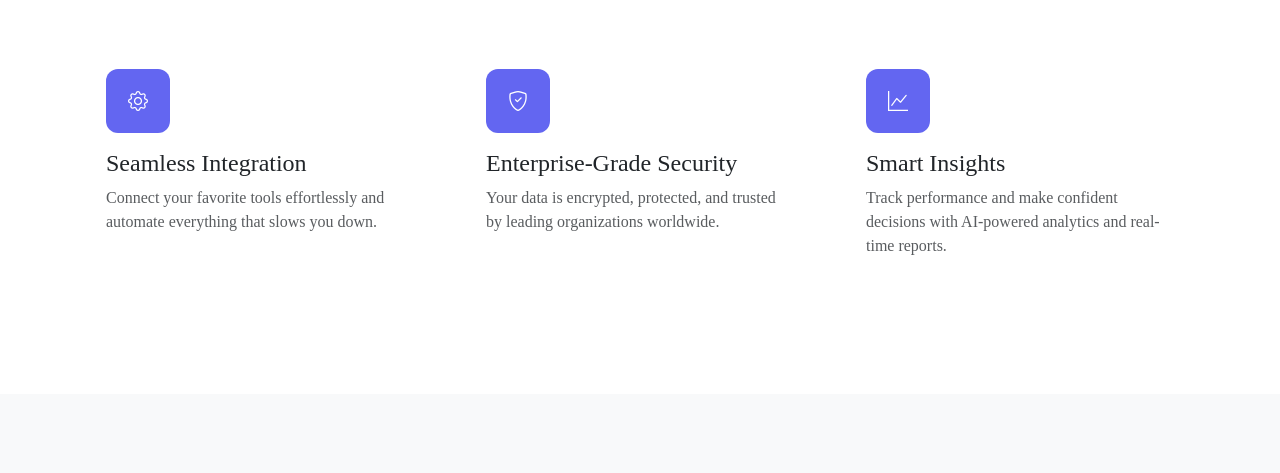
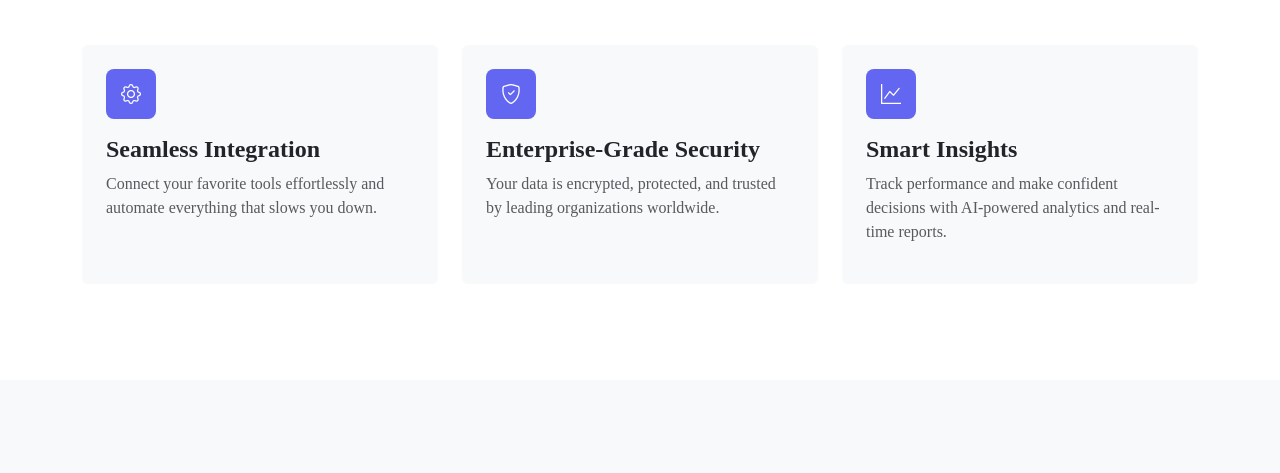
Before and after one commit to Sherin-Farjana/Startup-Landing-Page, a plain HTML site: page index.html in a window 1280 px wide. Shown: the part 769-1242 px from the top of the page. Drawn offline with nearby package versions, Linux system fonts and the light colour scheme; a web font is replaced by a local one.

Commit message:
Feature Section - Font size and style has been modified.

```diff
--- a/index.html
+++ b/index.html
@@ -62,11 +62,11 @@
         min-height: 75vh;
       }
       .feature-icon {
-        width: 64px;
-        height: 64px;
+        width: 50px;
+        height: 50px;
         background: #6366f1;
         color: white;
-        border-radius: 12px;
+        border-radius: 8px;
         align-items: center;
         display: flex;
         justify-content: center;
@@ -75,7 +75,7 @@
       }
       .card {
         border: none;
-        transition: transform 0.3s ease;
+        transition: transform 0.5s ease;
       }
       .card:hover {
         transform: translateY(-5px);
@@ -194,36 +194,41 @@
     </section>
     <!-- ======================= Hero Section Ends ======================= -->
 
-    <!-- Features -->
+    <!-- =========================== Features section Starts =========================== -->
     <section id="features" class="py-5">
       <div class="container py-5">
+        <!-- Section Header -->
         <div class="text-center mb-5">
           <h2 class="fw-bold">Why StartUp Stands Out</h2>
           <p class="text-muted">
             Simple, scalable, and built to help you succeed faster than ever.
           </p>
         </div>
+
+        <!-- Features Grid -->
         <div class="row g-4">
-          <!-- feature 1 -->
+
+          <!-- ===== Feature 1: Seamless Integration ===== -->
           <div class="col-md-4">
-            <div class="card h-100 p-4">
+            <div class="card h-100 p-4 bg-light">
               <div class="feature-icon">
                 <i class="bi bi-gear"></i>
               </div>
-              <h4>Seamless Integration</h4>
+              <h4 class="fw-bold">Seamless Integration</h4>
               <p class="text-muted">
                 Connect your favorite tools effortlessly and automate everything
                 that slows you down.
               </p>
             </div>
           </div>
-          <!-- feature 2 -->
+
+          <!-- ===== Feature 2: Enterprise-Grade Security ===== -->
           <div class="col-md-4">
-            <div class="card h-100 p-4">
+            <div class="card h-100 p-4 bg-light">
               <div class="feature-icon">
                 <i class="bi bi-shield-check"></i>
               </div>
-              <h4>Enterprise-Grade Security</h4>
+              <h4 class="fw-bold">Enterprise-Grade Security</h4>
               <p class="text-muted">
                 Your data is encrypted, protected, and trusted by leading
                 organizations worldwide.
@@ -231,22 +236,27 @@
             </div>
           </div>
 
-          <!-- Feature 3 -->
+          <!-- ===== Feature 3: Smart Insights ===== -->
           <div class="col-md-4">
-            <div class="card h-100 p-4">
+            <div class="card h-100 p-4 bg-light">
               <div class="feature-icon">
                 <i class="bi bi-graph-up"></i>
               </div>
-              <h4>Smart Insights</h4>
+              <h4 class="fw-bold">Smart Insights</h4>
               <p class="text-muted">
                 Track performance and make confident decisions with AI-powered
                 analytics and real-time reports.
               </p>
             </div>
           </div>
+          <!-- ===== End of Feature 3 ===== -->
+
         </div>
+        <!-- End of Features Grid -->
       </div>
     </section>
+    <!-- ========================== Features Section Ends =========================== -->
+
     <!-- Pricing -->
     <section id="pricing" class="bg-light py-5">
       <div class="container py-5">
```
